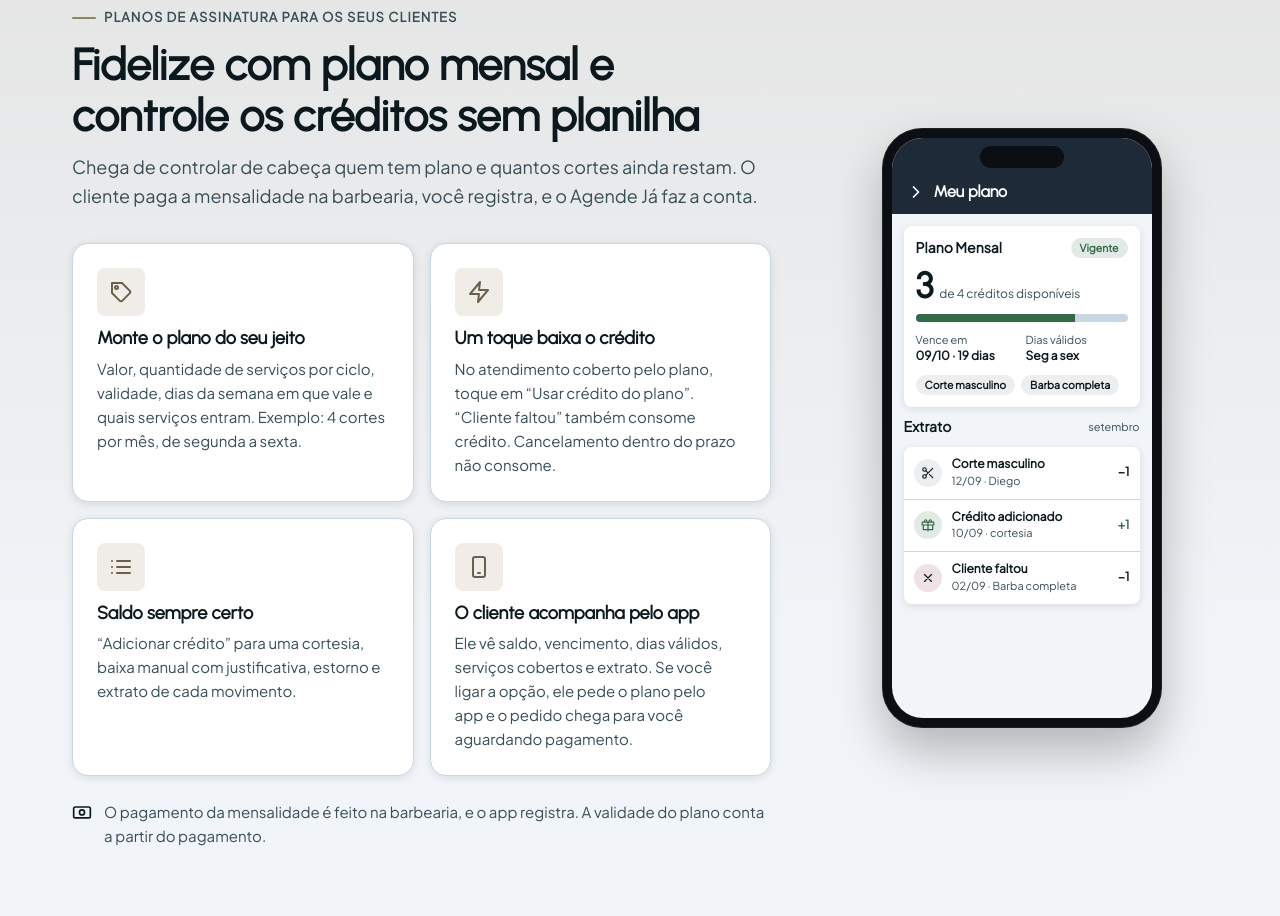
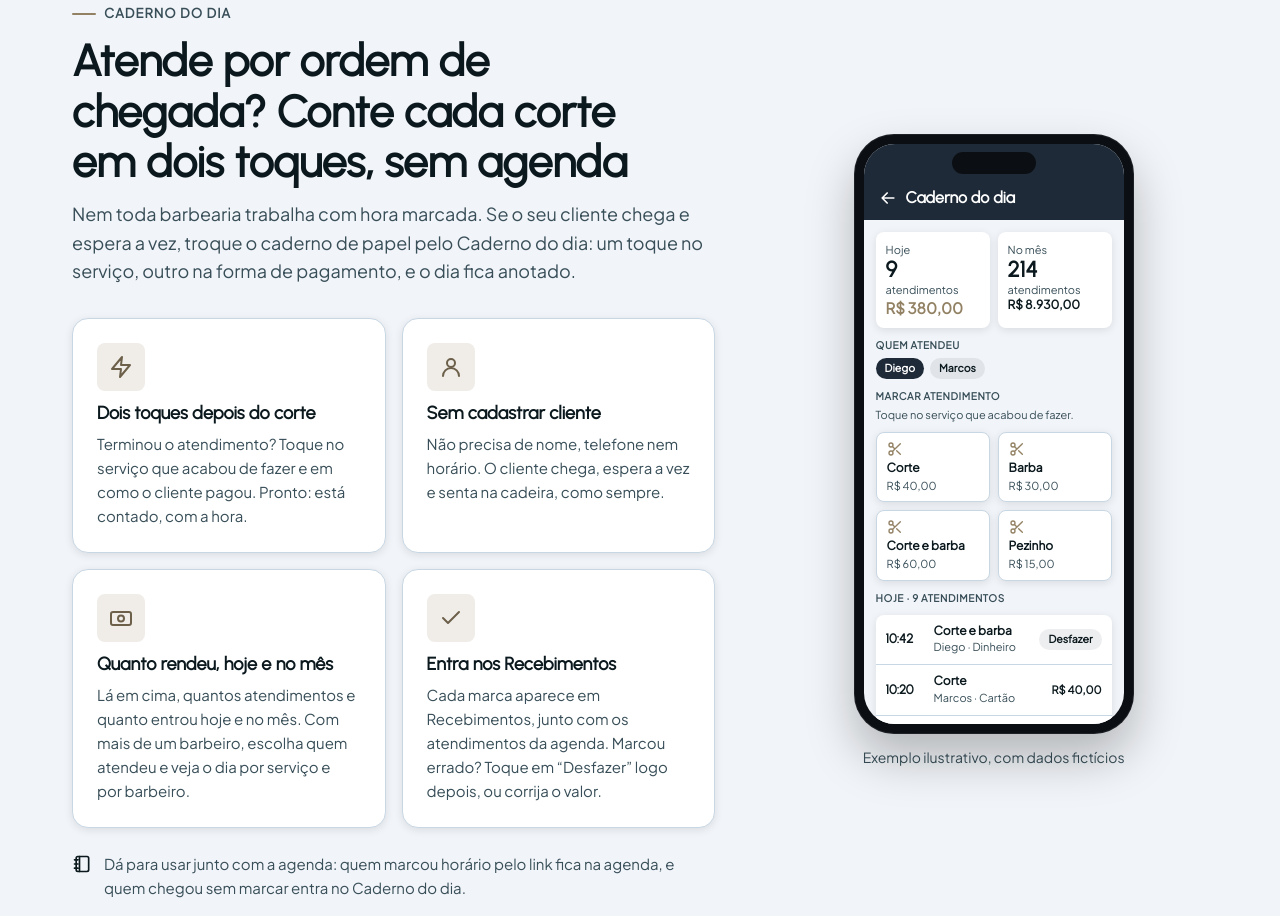
Before and after one commit to TanakaFreitas/lp_agendeja_v2, an Astro site: page / in a window 1280 px wide. Shown: the part 4844-5760 px from the top of the page. Built offline with nearby package versions, Linux system fonts and the light colour scheme; Astro itself is replaced by a stand-in of ours; a web font is replaced by a local one.

Commit message:
Caderno do dia: seção para quem atende por ordem de chegada
Seção #caderno depois das funcionalidades, com o mockup da tela do app
(MockCaderno, aria-label "Tela Caderno do dia…", recortado pelo trafego-pago),
item na grade de Agenda, FAQ "Não trabalho com agendamento" e a resposta do
salão sem "só hora marcada". BRIEFING §1, §2, §4, §10 e §11 com os fatos do
Caderno (agende_flutter #113/#114); o fechamento no WhatsApp ainda não conta
o Caderno até o #115.

Co-Authored-By: Claude Opus 5.5 <noreply@anthropic.com>

```diff
--- /dev/null
+++ b/src/components/CadernoDoDia.astro
@@ -0,0 +1,158 @@
+---
+import Icon, { type IconName } from './Icon.astro';
+import MockCaderno from './mockups/MockCaderno.astro';
+
+// "Caderno do dia" do app (BRIEFING §4): para quem atende por ordem de chegada, sem agenda.
+const pontos: { icon: IconName; titulo: string; texto: string }[] = [
+  {
+    icon: 'zap',
+    titulo: 'Dois toques depois do corte',
+    texto:
+      'Terminou o atendimento? Toque no serviço que acabou de fazer e em como o cliente pagou. Pronto: está contado, com a hora.',
+  },
+  {
+    icon: 'user',
+    titulo: 'Sem cadastrar cliente',
+    texto:
+      'Não precisa de nome, telefone nem horário. O cliente chega, espera a vez e senta na cadeira, como sempre.',
+  },
+  {
+    icon: 'wallet',
+    titulo: 'Quanto rendeu, hoje e no mês',
+    texto:
+      'Lá em cima, quantos atendimentos e quanto entrou hoje e no mês. Com mais de um barbeiro, escolha quem atendeu e veja o dia por serviço e por barbeiro.',
+  },
+  {
+    icon: 'check',
+    titulo: 'Entra nos Recebimentos',
+    texto:
+      'Cada marca aparece em Recebimentos, junto com os atendimentos da agenda. Marcou errado? Toque em “Desfazer” logo depois, ou corrija o valor.',
+  },
+];
+---
+
+<section id="caderno" class="section" aria-labelledby="caderno-title">
+  <div class="container grid">
+    <div>
+      <div class="section-head">
+        <span class="eyebrow">Caderno do dia</span>
+        <h2 id="caderno-title" class="section-title">
+          Atende por ordem de chegada? Conte cada corte em dois toques, sem agenda
+        </h2>
+        <p class="lead">
+          Nem toda barbearia trabalha com hora marcada. Se o seu cliente chega e espera a vez, troque o caderno de papel
+          pelo Caderno do dia: um toque no serviço, outro na forma de pagamento, e o dia fica anotado.
+        </p>
+      </div>
+
+      <ul class="pontos">
+        {
+          pontos.map((p) => (
+            <li class="card ponto">
+              <span class="icon-badge">
+                <Icon name={p.icon} />
+              </span>
+              <h3>{p.titulo}</h3>
+              <p>{p.texto}</p>
+            </li>
+          ))
+        }
+      </ul>
+
+      <p class="obs">
+        <Icon name="notebook" size={20} />
+        <span>
+          Dá para usar junto com a agenda: quem marcou horário pelo link fica na agenda, e quem chegou sem marcar entra
+          no Caderno do dia.
+        </span>
+      </p>
+    </div>
+
+    <div class="visual">
+      <MockCaderno />
+      <p class="caption">Exemplo ilustrativo, com dados fictícios</p>
+    </div>
+  </div>
+</section>
+
+<style>
+  .grid {
+    display: grid;
+    gap: var(--s-48);
+  }
+
+  .section-head {
+    margin-bottom: var(--s-32);
+  }
+
+  .visual {
+    display: flex;
+    flex-direction: column;
+    align-items: center;
+    gap: var(--s-12);
+  }
+
+  .visual :global(.phone) {
+    max-width: 280px;
+  }
+
+  .caption {
+    font-size: 0.875rem;
+    color: var(--text-muted);
+  }
+
+  .pontos {
+    list-style: none;
+    display: grid;
+    gap: var(--s-16);
+  }
+
+  .ponto {
+    display: flex;
+    flex-direction: column;
+    gap: var(--s-8);
+    padding: var(--s-24);
+  }
+
+  .ponto .icon-badge {
+    margin-bottom: var(--s-4);
+  }
+
+  h3 {
+    font-size: 1.125rem;
+  }
+
+  .ponto p {
+    color: var(--text-muted);
+    font-size: 0.9375rem;
+  }
+
+  .obs {
+    display: flex;
+    gap: var(--s-12);
+    align-items: flex-start;
+    margin-top: var(--s-24);
+    color: var(--text-muted);
+    font-size: 0.9375rem;
+  }
+
+  .obs :global(svg) {
+    flex: none;
+    margin-top: 2px;
+    color: var(--text);
+  }
+
+  @media (min-width: 640px) {
+    .pontos {
+      grid-template-columns: repeat(2, minmax(0, 1fr));
+    }
+  }
+
+  @media (min-width: 960px) {
+    .grid {
+      grid-template-columns: minmax(0, 1.2fr) minmax(0, 0.8fr);
+      align-items: center;
+      gap: var(--s-64);
+    }
+  }
+</style>
--- a/src/components/ParaBarbearia.astro
+++ b/src/components/ParaBarbearia.astro
@@ -12,6 +12,7 @@ const grupos: { icon: IconName; titulo: string; itens: string[]; nota?: string }
       'Painel de ocupação: no Dia, a equipe inteira lado a lado; na Semana, um profissional hora a hora',
       'Encaixe rápido na tela inicial, sem cadastrar cliente',
       'Agendamento manual para quem marca por telefone ou no balcão',
+      '“Caderno do dia” para quem atende por ordem de chegada: toque no serviço e na forma de pagamento, sem agenda e sem cadastrar cliente',
       '“Receber pagamento”, “Usar crédito do plano”, “Cliente faltou” e “Conversar no WhatsApp” direto no agendamento',
     ],
   },
--- /dev/null
+++ b/src/components/mockups/MockCaderno.astro
@@ -0,0 +1,159 @@
+---
+import './mockup.css';
+import Icon from '../Icon.astro';
+
+interface Props {
+  class?: string;
+}
+
+// Mesmo desenho da tela "Caderno do dia" do app (lib/caderno/caderno.dart), com dados fictícios.
+const servicos = [
+  { nome: 'Corte', valor: 'R$ 40,00' },
+  { nome: 'Barba', valor: 'R$ 30,00' },
+  { nome: 'Corte e barba', valor: 'R$ 60,00' },
+  { nome: 'Pezinho', valor: 'R$ 15,00' },
+];
+
+const marcas = [
+  { h: '10:42', serv: 'Corte e barba', prof: 'Diego', forma: 'Dinheiro', valor: 'R$ 60,00', desfazer: true },
+  { h: '10:20', serv: 'Corte', prof: 'Marcos', forma: 'Cartão', valor: 'R$ 40,00' },
+  { h: '09:58', serv: 'Barba', prof: 'Diego', forma: 'Dinheiro', valor: 'R$ 30,00' },
+];
+---
+
+<div
+  class:list={['phone', Astro.props.class]}
+  role="img"
+  aria-label="Tela Caderno do dia: quantos atendimentos e quanto rendeu hoje e no mês, a escolha de quem atendeu, os botões dos serviços para marcar o atendimento que acabou de fazer e as marcas de hoje com a hora."
+>
+  <div class="m-screen">
+    <div class="m-appbar">
+      <Icon name="arrowLeft" />
+      <span class="m-appbar-title">Caderno do dia</span>
+    </div>
+    <div class="m-body">
+      <div class="placar">
+        <div class="m-card conta">
+          <span class="m-small m-muted">Hoje</span>
+          <span class="num">9</span>
+          <span class="m-small m-muted">atendimentos</span>
+          <span class="m-gold">R$ 380,00</span>
+        </div>
+        <div class="m-card conta">
+          <span class="m-small m-muted">No mês</span>
+          <span class="num">214</span>
+          <span class="m-small m-muted">atendimentos</span>
+          <span class="m-strong">R$ 8.930,00</span>
+        </div>
+      </div>
+
+      <span class="m-caps">Quem atendeu</span>
+      <div class="m-row chips">
+        <span class="m-chip m-chip--on">Diego</span>
+        <span class="m-chip">Marcos</span>
+      </div>
+
+      <span class="m-caps">Marcar atendimento</span>
+      <span class="m-small m-muted dica">Toque no serviço que acabou de fazer.</span>
+      <div class="servicos">
+        {
+          servicos.map((s) => (
+            <span class="m-card servico">
+              <Icon name="scissors" size={16} />
+              <span class="m-strong">{s.nome}</span>
+              <span class="m-small m-muted">{s.valor}</span>
+            </span>
+          ))
+        }
+      </div>
+
+      <span class="m-caps">Hoje · 9 atendimentos</span>
+      <div class="m-card lista">
+        {
+          marcas.map((m) => (
+            <div class="m-row item">
+              <span class="hora">{m.h}</span>
+              <span class="m-grow">
+                <span class="m-strong" style="display:block">{m.serv}</span>
+                <span class="m-small m-muted">
+                  {m.prof} · {m.forma}
+                </span>
+              </span>
+              {m.desfazer ? <span class="m-chip">Desfazer</span> : <span class="m-small m-strong">{m.valor}</span>}
+            </div>
+          ))
+        }
+      </div>
+    </div>
+  </div>
+</div>
+
+<style>
+  .placar {
+    display: grid;
+    grid-template-columns: 1fr 1fr;
+    gap: 8px;
+  }
+
+  .conta {
+    display: flex;
+    flex-direction: column;
+    padding: 10px;
+  }
+
+  .num {
+    font-family: var(--font-title);
+    font-size: 22px;
+    font-weight: 700;
+    line-height: 1.1;
+  }
+
+  .chips {
+    gap: 6px;
+    margin-top: -4px;
+  }
+
+  .dica {
+    margin-top: -6px;
+  }
+
+  .servicos {
+    display: grid;
+    grid-template-columns: 1fr 1fr;
+    gap: 8px;
+  }
+
+  .servico {
+    display: flex;
+    flex-direction: column;
+    gap: 1px;
+    padding: 8px 10px;
+    border: 1px solid var(--border);
+  }
+
+  .servico :global(svg) {
+    color: var(--secondary);
+    margin-bottom: 2px;
+  }
+
+  .lista {
+    display: flex;
+    flex-direction: column;
+  }
+
+  .item {
+    padding: 8px 10px;
+    border-bottom: 1px solid var(--border);
+  }
+
+  .item:last-child {
+    border-bottom: 0;
+  }
+
+  .hora {
+    min-width: 38px;
+    font-family: var(--font-title);
+    font-size: 13px;
+    font-weight: 700;
+  }
+</style>
--- a/src/data/faq.ts
+++ b/src/data/faq.ts
@@ -12,6 +12,11 @@ export const faq: { pergunta: string; resposta: string }[] = [
         },
       ]
     : []),
+  {
+    pergunta: 'Não trabalho com agendamento, atendo por ordem de chegada. Serve para mim?',
+    resposta:
+      'Serve. No “Caderno do dia”, terminou o atendimento, você toca no serviço e na forma de pagamento, e ele está contado, sem horário e sem cadastrar o cliente. Lá em cima aparecem quantos atendimentos e quanto rendeu hoje e no mês, e cada marca entra em Recebimentos. Se um dia quiser, dá para usar a agenda junto.',
+  },
   {
     pergunta: 'Preciso instalar alguma coisa?',
     resposta:
@@ -65,6 +70,6 @@ export const faq: { pergunta: string; resposta: string }[] = [
   {
     pergunta: 'Funciona para salão de beleza?',
     resposta:
-      'Sim. Serve para qualquer negócio que atende com hora marcada por profissional. O Agende Já nasceu para barbearia, e a linguagem dele é de barbearia.',
+      'Sim. Serve para qualquer negócio que atende por profissional, com hora marcada ou por ordem de chegada. O Agende Já nasceu para barbearia, e a linguagem dele é de barbearia.',
   },
 ];
--- a/src/pages/index.astro
+++ b/src/pages/index.astro
@@ -6,6 +6,7 @@ import Dores from '../components/Dores.astro';
 import ComoFunciona from '../components/ComoFunciona.astro';
 import ParaCliente from '../components/ParaCliente.astro';
 import ParaBarbearia from '../components/ParaBarbearia.astro';
+import CadernoDoDia from '../components/CadernoDoDia.astro';
 import PlanosAssinatura from '../components/PlanosAssinatura.astro';
 import Fechamento from '../components/Fechamento.astro';
 import Precos from '../components/Precos.astro';
@@ -15,7 +16,7 @@ import Footer from '../components/Footer.astro';
 import { DIAS_TESTE, BLACK_FRIDAY } from '../data/planos';
 
 const title = 'Agende Já — agendamento online para barbearias';
-const description = `Seu cliente agenda sozinho pelo link da barbearia e recebe confirmação e lembrete no WhatsApp. Agenda, profissionais, planos de assinatura, recebimentos e o fechamento da semana no WhatsApp num lugar só. Teste grátis por ${DIAS_TESTE} dias, sem cartão.${BLACK_FRIDAY ? ` Black Friday até ${BLACK_FRIDAY.cadastroAte}: a partir de ${BLACK_FRIDAY.aPartirDe} por mês, para sempre.` : ''}`;
+const description = `Seu cliente agenda sozinho pelo link da barbearia e recebe confirmação e lembrete no WhatsApp. Agenda, profissionais, planos de assinatura, recebimentos e o fechamento da semana no WhatsApp num lugar só. Atende por ordem de chegada? Marque cada corte no Caderno do dia, sem agenda. Teste grátis por ${DIAS_TESTE} dias, sem cartão.${BLACK_FRIDAY ? ` Black Friday até ${BLACK_FRIDAY.cadastroAte}: a partir de ${BLACK_FRIDAY.aPartirDe} por mês, para sempre.` : ''}`;
 ---
 
 <Base title={title} description={description}>
@@ -26,6 +27,7 @@ const description = `Seu cliente agenda sozinho pelo link da barbearia e recebe
     <ComoFunciona />
     <ParaCliente />
     <ParaBarbearia />
+    <CadernoDoDia />
     <PlanosAssinatura />
     <Fechamento />
     <Precos />
```
Also changed, not shown: BRIEFING.md (+33 -2 lines).
